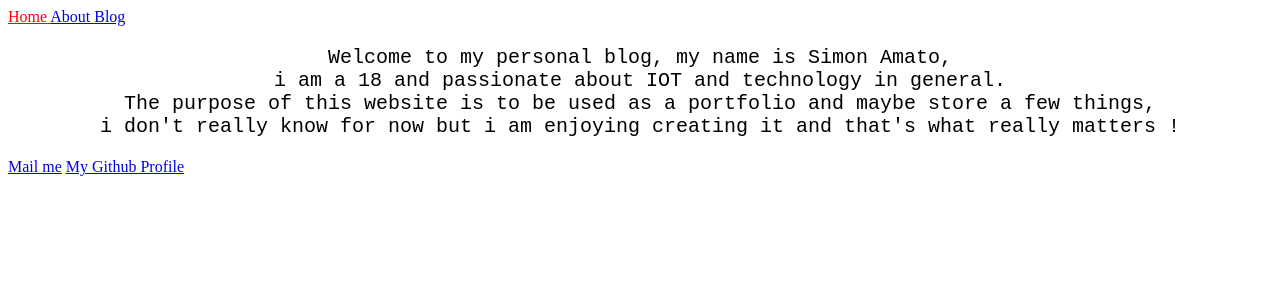
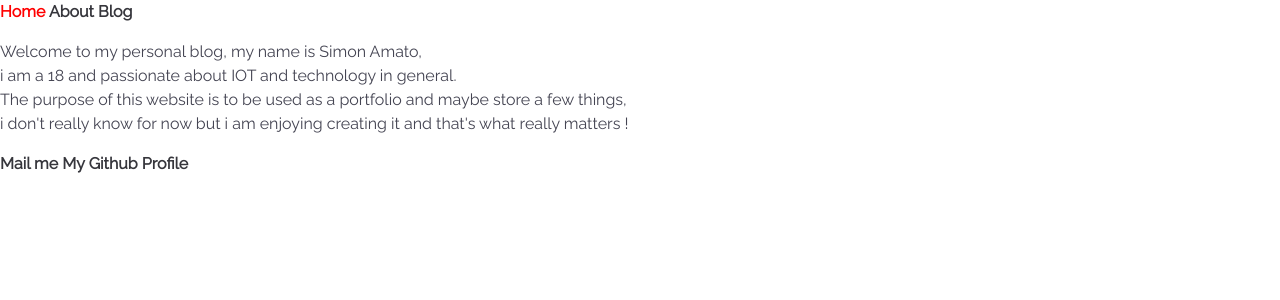
Before and after one commit to Shinora/Shinora.github.io, a Jekyll site: the page built from index.html, in a window 1280 px wide. Shown: the top 300 px of the page. Built offline with Jekyll 4.4.1, drawn with Linux system fonts in a browser that asks for light colours.

Commit message:
style modifications

```diff
--- a/_sass/main.scss
+++ b/_sass/main.scss
@@ -1,17 +1,29 @@
-.current {
-  color: green;
+@import url('https://fonts.googleapis.com/css2?family=Raleway&display=swap');
+
+body,
+html {
+    margin: 0;
+    padding: 0;
+    background-color: #fff;
+    color: #444452;
+    font-family: 'Raleway', "Source Sans Pro", Helvetica, Arial, sans-serif;
+    line-height: 1.5
 }
 
-html{
-  background-color: white;
-  text-align: left;
-
+html a {
+    -webkit-transition: all .2s ease-in-out;
+    transition: all .2s ease-in-out;
+    text-decoration: none;
+    font-weight: 700;
+    color: #36363c
 }
 
-p{
-  color:black;
-  font-size: 20px;
-  font-family: monospace;
-  text-align: center;
+html ul {
+    list-style: none;
+    padding: 0
+}
 
+html strong {
+    font-weight: 700;
+    color: #36363c
 }
```
